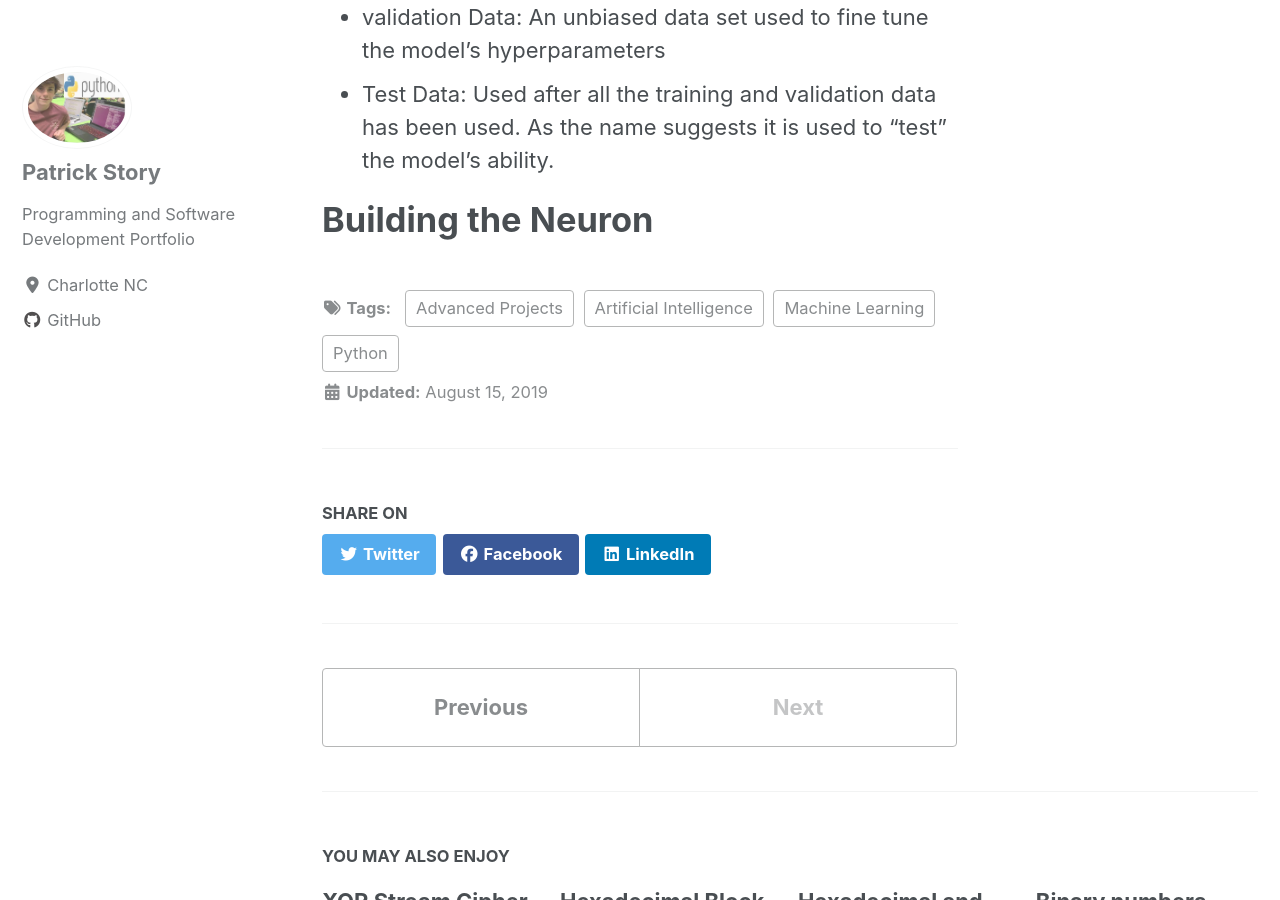
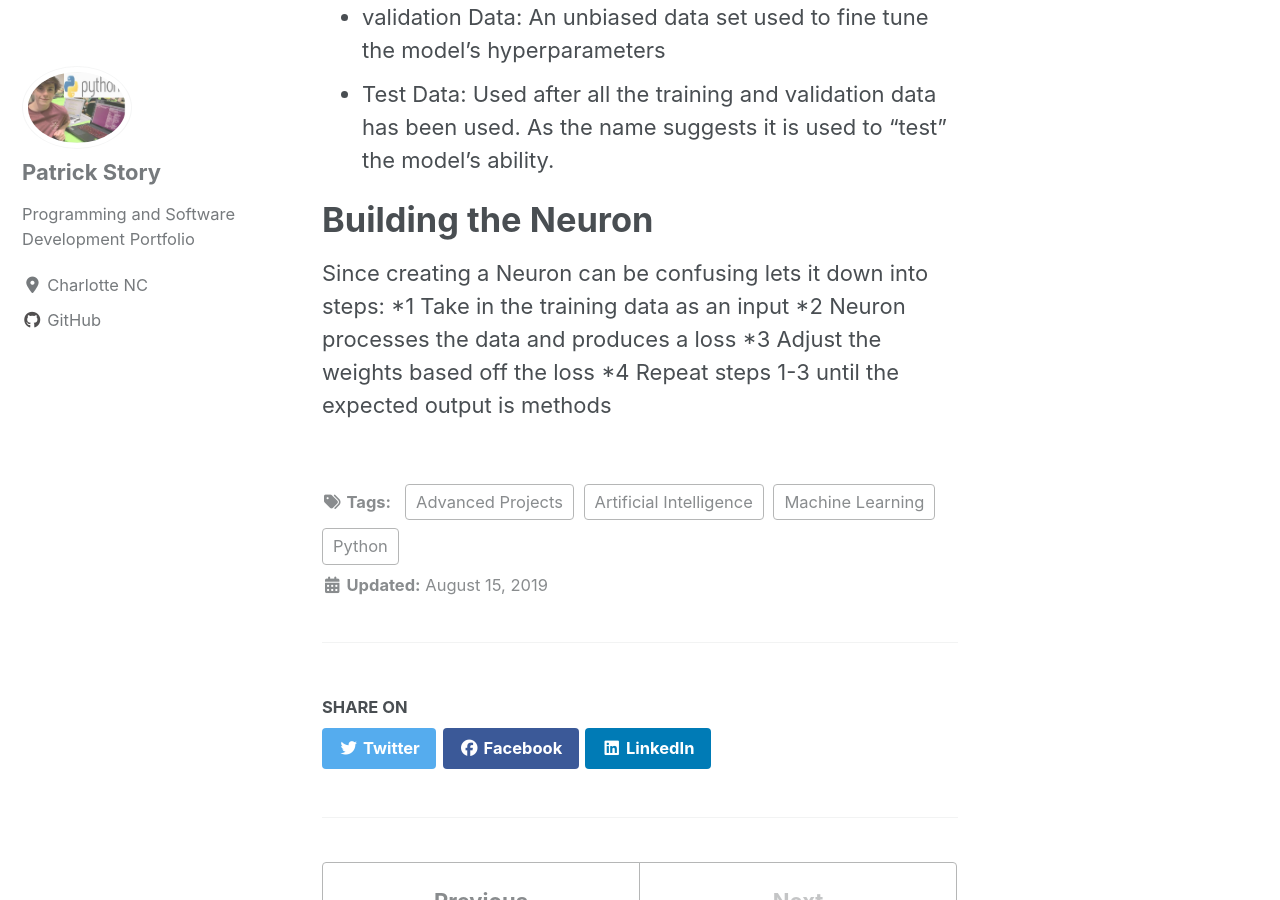
Before and after one commit to Patchyst/Patchyst.github.io, a Jekyll site: the page built from _posts/2019-08-15-My_First_Machine_Learning_Model.md, in a window 1280 px wide and 900 px high, scrolled down 4109 px. Built offline with Jekyll 4.4.1, drawn with Linux system fonts in a browser that asks for light colours; cached includes are drawn as plain includes; nearby versions of some CDN libraries.

Commit message:
updating build a nueron project

```diff
--- a/_posts/2019-08-15-My_First_Machine_Learning_Model.md
+++ b/_posts/2019-08-15-My_First_Machine_Learning_Model.md
@@ -33,3 +33,8 @@ The Hidden Layer is the layer between the input and output nodes that takes in a
 * Test Data: Used after all the training and validation data has been used. As the name suggests it is used to "test" the model's ability.
 
 # **Building the Neuron**
+Since creating a Neuron can be confusing lets it down into steps:
+*1 Take in the training data as an input
+*2 Neuron processes the data and produces a loss
+*3 Adjust the weights based off the loss
+*4 Repeat steps 1-3 until the expected output is methods
```
